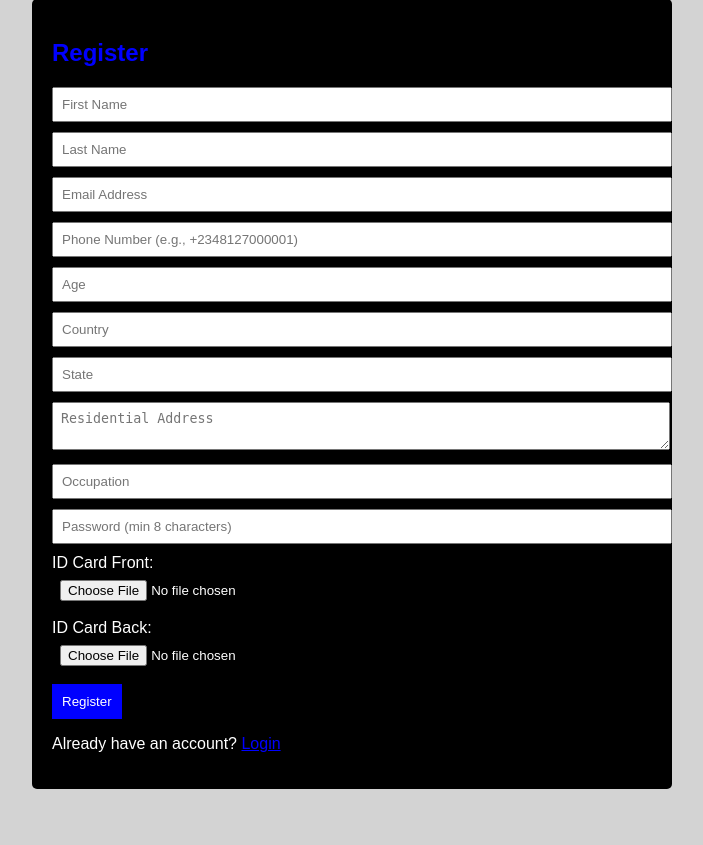
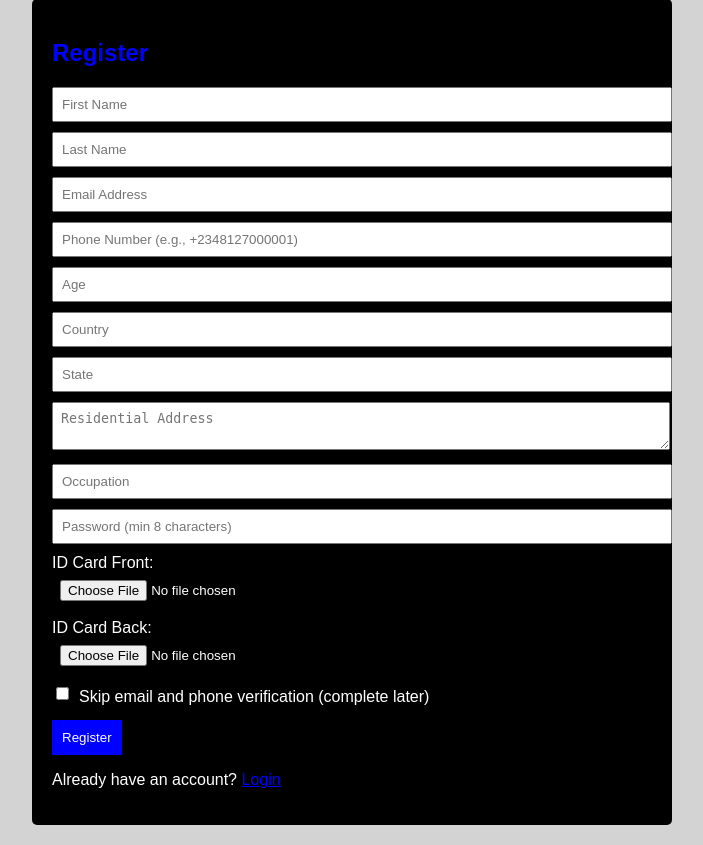
Before and after one commit to nonahgame/ctp-exch, a Flask app: page /register in a window 1280 px wide. Shown: the part 21-866 px from the top of the page, without its empty margins (288-991 px from the left). Before the commit the page ends 810 px from the top, so only its background shows below. Run offline with Flask 3, Linux system fonts and the light colour scheme; parts of the project's set-up code (start-up, migrations or seed data) failed here and were passed over.

Commit message:
Update register.html

```diff
--- a/templates/register.html
+++ b/templates/register.html
@@ -38,6 +38,15 @@
             color: red;
             margin-bottom: 10px;
         }
+        .checkbox-label {
+            display: flex;
+            align-items: center;
+            margin-bottom: 10px;
+        }
+        .checkbox-label input {
+            width: auto;
+            margin-right: 10px;
+        }
     </style>
 </head>
 <body>
@@ -65,6 +74,11 @@
             <input type="file" name="id_card_front" accept="image/*" capture="environment">
             <label>ID Card Back:</label>
             <input type="file" name="id_card_back" accept="image/*" capture="environment">
+            <!-- Modified: Added checkbox to skip verification -->
+            <div class="checkbox-label">
+                <input type="checkbox" name="skip_verification" id="skip_verification">
+                <label for="skip_verification">Skip email and phone verification (complete later)</label>
+            </div>
             <button type="submit">Register</button>
         </form>
         <p>Already have an account? <a href="{{ url_for('login') }}" style="color: #0000ff;">Login</a></p>
```
